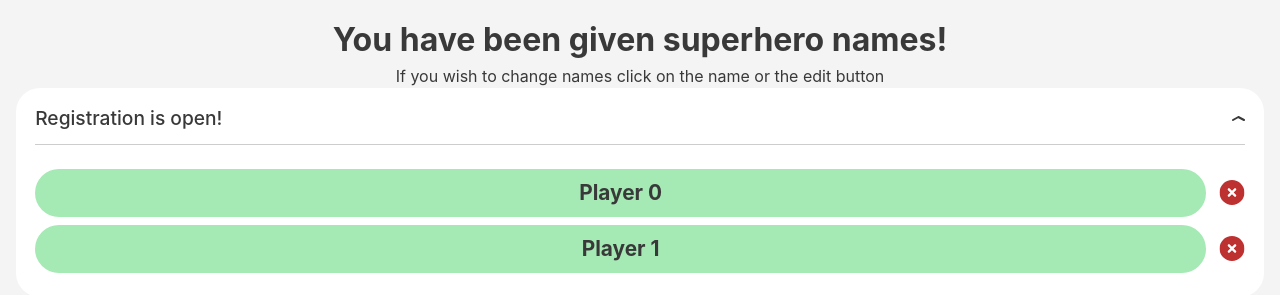
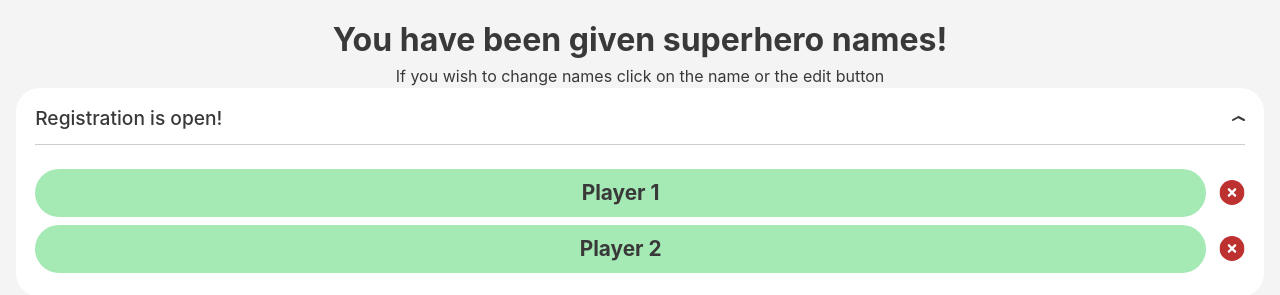
Before and after one commit to beratukiqi/inlamningsuppgift2-solo-BeratUkiqi, a React (Vite) app: page / in a window 1280 px wide. Both pictures are taken after a click on the button "Next". Shown: the top 295 px of the page. Built offline with nearby package versions, Linux system fonts and the light colour scheme.

Commit message:
Removing player now updates players and gamesettings

```diff
--- a/src/components/PlayerCardBig.jsx
+++ b/src/components/PlayerCardBig.jsx
@@ -5,13 +5,16 @@ import {
     removePlayer,
     changePlayerName,
 } from "../app/playersSlice";
-import { useDispatch } from "react-redux";
+import { changeNoOfPlayers } from "../app/gameSettingsSlice";
+import { useDispatch, useSelector } from "react-redux";
 import { useRef, useState, useEffect } from "react";
 
 function PlayerCardBig({ player, bgColor, hasScoreInput }) {
     const dispatch = useDispatch();
     const [inputVisible, setInputVisible] = useState(false);
     const inputRef = useRef(null);
+
+    const gameSettings = useSelector((state) => state.gameSettings);
 
     const handleShowEdit = () => {
         setInputVisible(true);
@@ -47,6 +50,7 @@ function PlayerCardBig({ player, bgColor, hasScoreInput }) {
 
     const handleDelete = () => {
         dispatch(removePlayer(player.id));
+        dispatch(changeNoOfPlayers(gameSettings.noOfPlayers - 1));
     };
 
     return (
--- a/src/pages/LandingPage.jsx
+++ b/src/pages/LandingPage.jsx
@@ -39,7 +39,7 @@ function LandingPage() {
     };
 
     const generatePlayers = () => {
-        for (let i = 0; i < gameSettings.noOfPlayers; i++) {
+        for (let i = 1; i <= gameSettings.noOfPlayers; i++) {
             const newPlayer = {
                 id: i,
                 name: "Player " + i,
--- a/src/pages/Register.jsx
+++ b/src/pages/Register.jsx
@@ -15,8 +15,8 @@ function Register() {
         dispatch(changeNoOfPlayers(gameSettings.noOfPlayers + 1));
 
         const newPlayer = {
-            id: "Player " + gameSettings.noOfPlayers,
-            name: "Player " + gameSettings.noOfPlayers,
+            id: "Player " + (gameSettings.noOfPlayers + 1),
+            name: "Player " + (gameSettings.noOfPlayers + 1),
             bgColor: "#A5E9B4",
             points: 0,
             pointsToAdd: 0,
```
